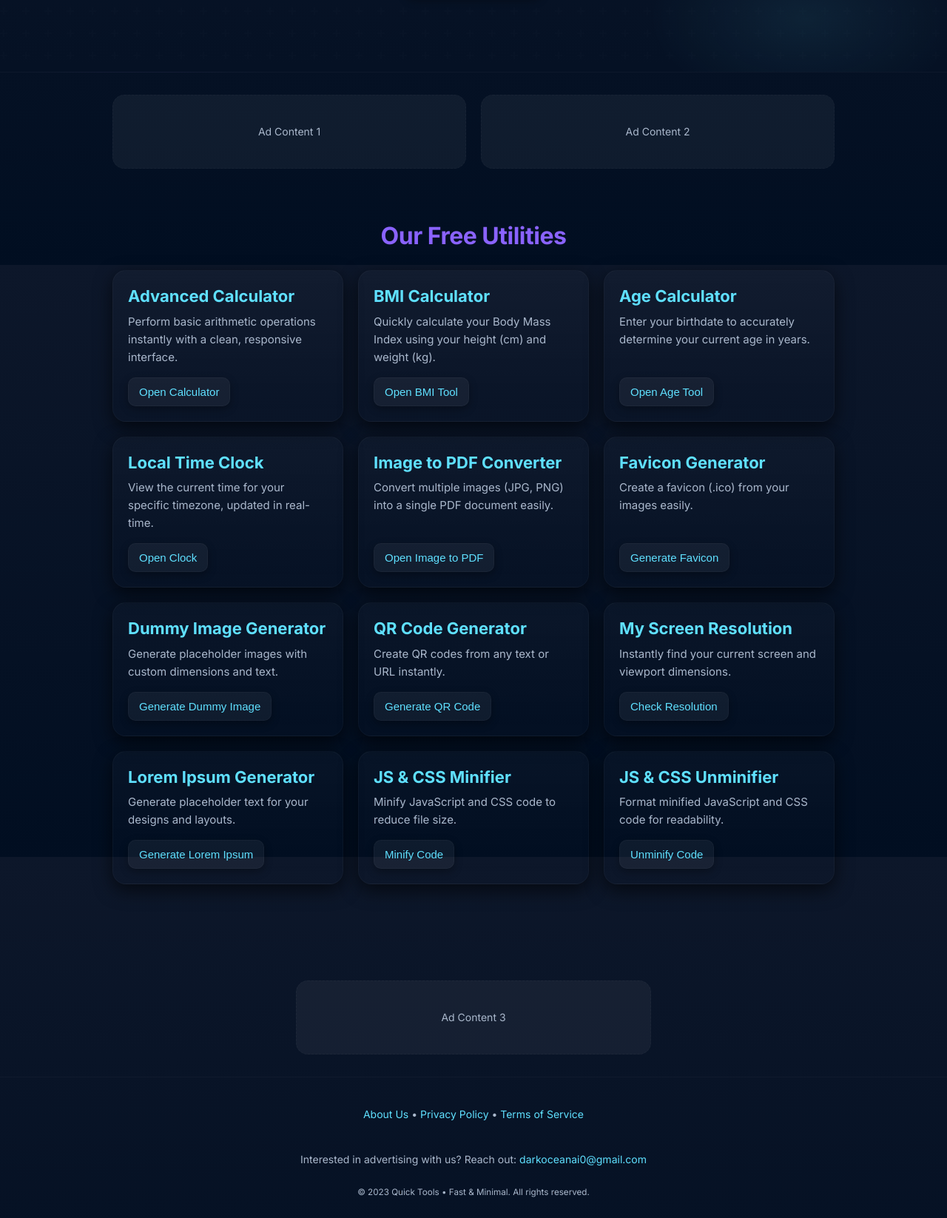
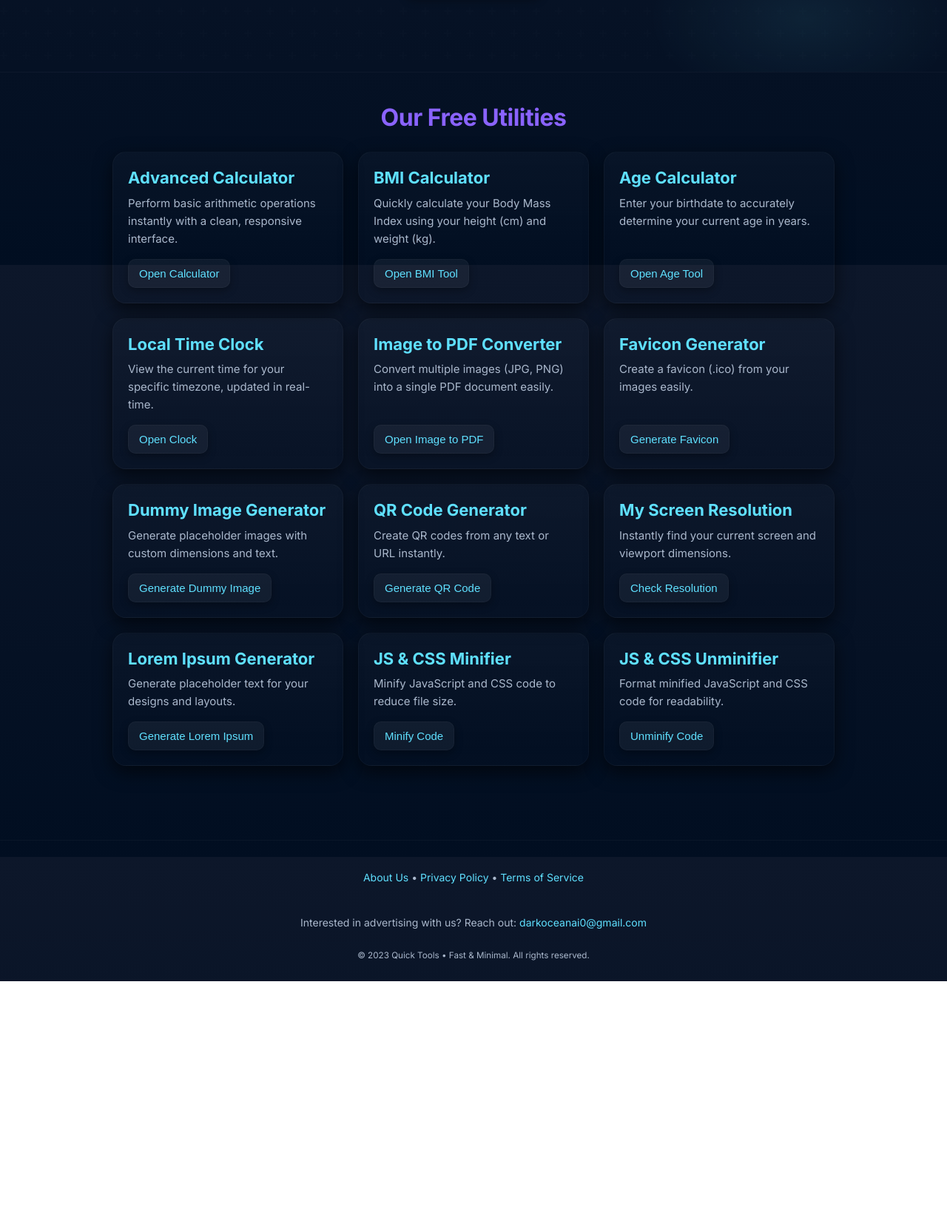
Before and after one commit to Darkocean0/QuickTools, a plain HTML site: page index.html in a window 1280 px wide. Shown: the part 442-2088 px from the top of the page at 74% size. After the commit the page ends 1768 px from the top, so only its background shows below. Drawn offline with nearby package versions, Linux system fonts and the light colour scheme.

Commit message:
Update index.html

```diff
--- a/index.html
+++ b/index.html
@@ -6,8 +6,6 @@
   <title>Quick Tools — Fast & Minimal Web Utilities</title>
   <link rel="stylesheet" href="style.css" />
   <link href="https://fonts.googleapis.com/css2?family=Inter:wght@400;500;600;700;800&display=swap" rel="stylesheet">
-  <!-- Google AdSense Meta Tag -->
-  <meta name="google-adsense-account" content="ca-pub-1326195343537256">
 </head>
 <body>
   <header class="top">
@@ -28,11 +26,6 @@
           <button id="openTools" class="btn large">Get Started Now</button>
         </div>
       </div>
-    </section>
-
-    <section class="ads container">
-      <div class="adspace adsense" aria-label="Advertisement slot 1">Ad Content 1</div>
-      <div class="adspace adsatara" aria-label="Advertisement slot 2">Ad Content 2</div>
     </section>
 
     <section class="tools container" id="toolsSection">
@@ -113,10 +106,6 @@
       </div>
 
       <div id="toolArea" class="tool-area" aria-live="polite"></div>
-    </section>
-
-    <section class="ads container">
-      <div class="adspace adsense" aria-label="Advertisement slot 3">Ad Content 3</div>
     </section>
 
   </main>
@@ -395,7 +384,7 @@
         <li>associations or other groups representing charities;</li>
         <li>online directory distributors;</li>
         <li>internet portals;</li>
-        <li>accounting, law and consulting firms; and</li>
+        <li>accounting, law and consulting firms;</li>
         <li>educational institutions and trade associations.</li>
       </ul>
       <p>We will approve link requests from these organizations if we decide that: (a) the link would not make us look unfavorably to ourselves or to our accredited businesses; (b) the organization does not have any negative records with us; (c) the benefit to us from the visibility of the hyperlink compensates the absence of Quick Tools; and (d) the link is in the context of general resource information.</p>
```
